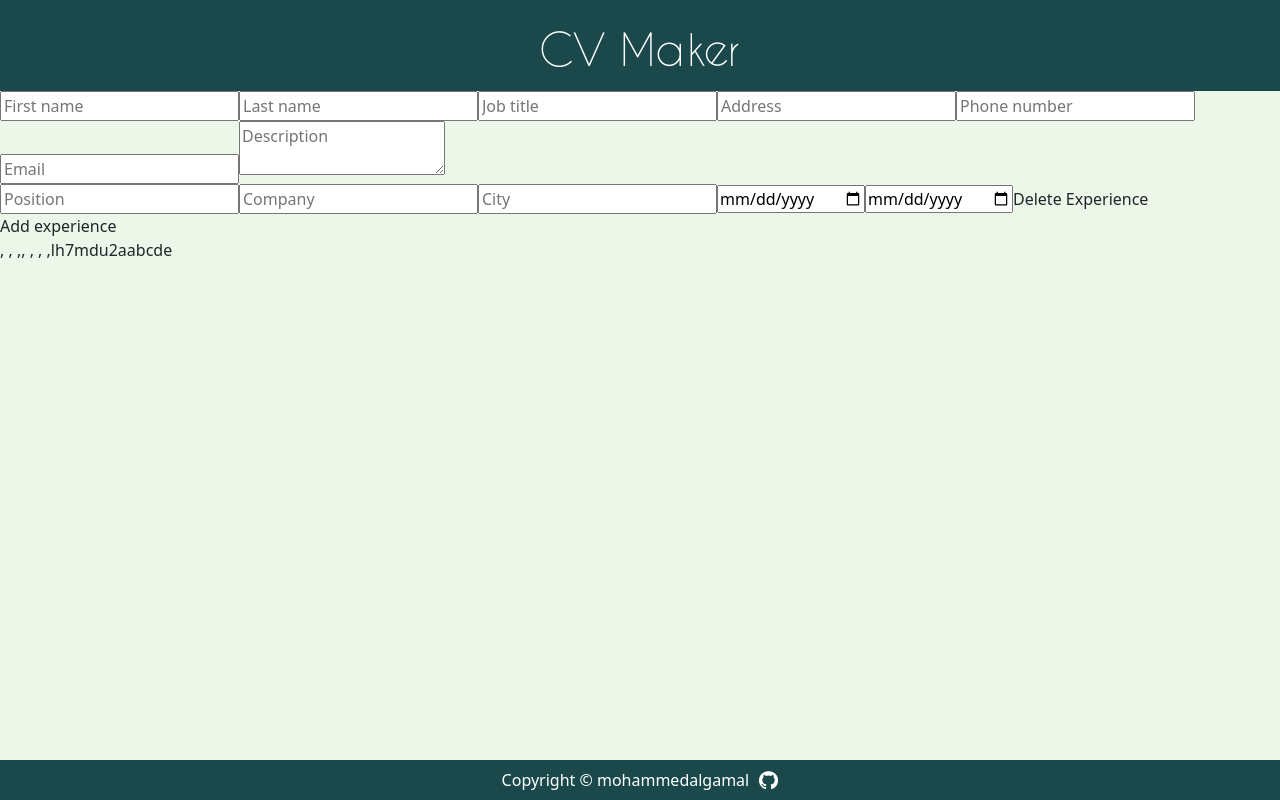
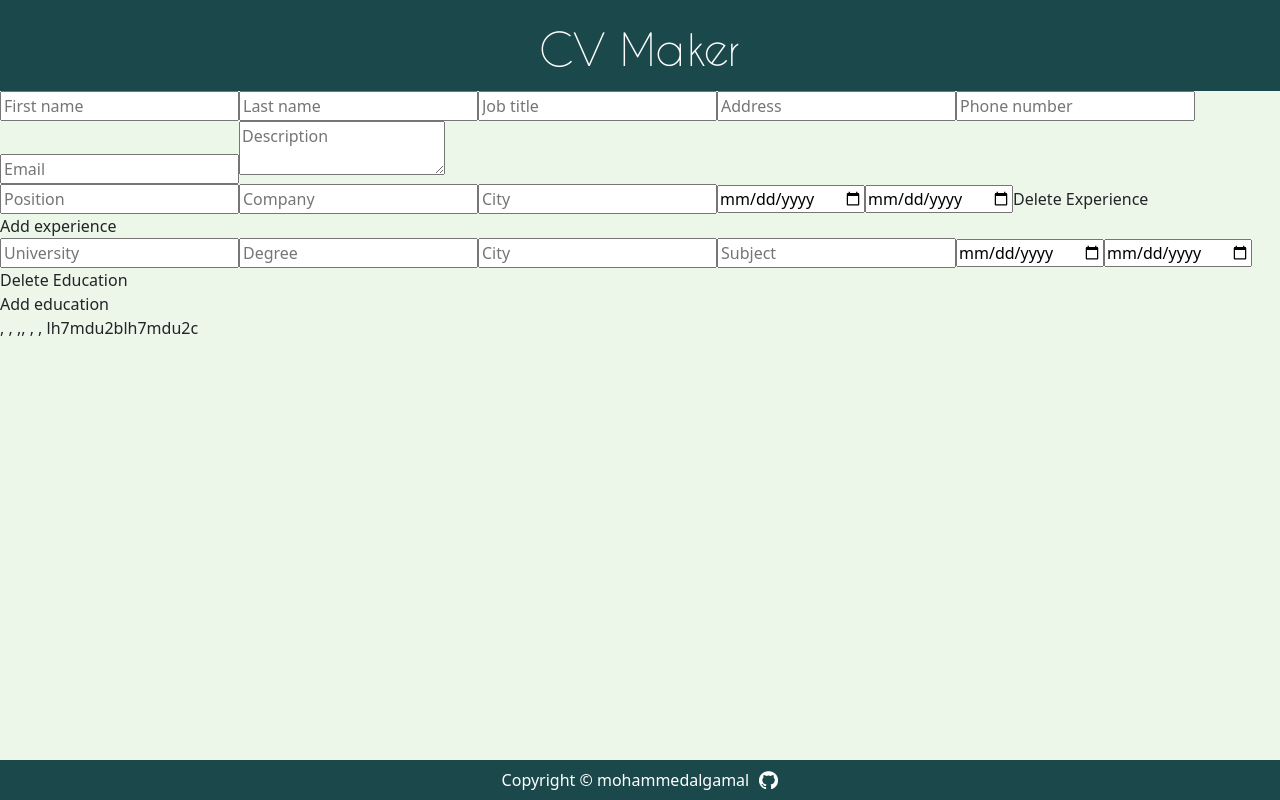
Before and after one commit to mohammedalgamal/CV-Maker, a React (Create React App) app: page / in a window 1280 px wide. Built offline with nearby package versions, Linux system fonts and the light colour scheme.

Commit message:
Add Education component and its main logic

```diff
--- a/src/components/CV.js
+++ b/src/components/CV.js
@@ -12,13 +12,16 @@ export default class CV extends Component {
               description, experiences, educations } = this.props;
 
         return (
-            <div>
+            <div className="CV">
                 {firstName}, {lastName}, {jobTitle},
-                {address}, {phoneNumber}, {email}, {description},
-                {educations}
+                {address}, {phoneNumber}, {email}, {description}
 
                 {experiences.map(experience => {
                     return ([experience.id, experience.position, experience.company, experience.city, experience.startDate, experience.endDate]);
+                })}
+
+                {educations.map(education => {
+                    return ([education.id, education.university, education.city, education.degree, education.subject, education.startDate, education.endDate]);
                 })}
             </div>
         )
--- a/src/components/Data.js
+++ b/src/components/Data.js
@@ -1,5 +1,6 @@
 import { Component } from "react";
 import Experience from "./Experience";
+import Education from "./Education";
 
 export default class Data extends Component {
     // eslint-disable-next-line no-useless-constructor
@@ -9,6 +10,7 @@ export default class Data extends Component {
 
     render() {
         const experiencesUtils = this.props.experiencesUtils;
+        const educationsUtils = this.props.educationsUtils;
 
         return (
             <div className="Data">
@@ -38,13 +40,23 @@ export default class Data extends Component {
                 <div className = "Experiences">
                     {experiencesUtils[0].map(exp => {
                         return <Experience key = {exp.id} id = {exp.id}
-                        handleChangeInExperience = {experiencesUtils[2]}
+                        handleExperienceChange = {experiencesUtils[2]}
                         deleteExperienceObject = {experiencesUtils[3]} />
                     })}
                     <button className="addExperience" onClick={() => {
                         experiencesUtils[1]()}}>Add experience</button>
                 </div>
 
+                <div className = "Educations">
+                    {educationsUtils[0].map(exp => {
+                        return <Education key = {exp.id} id = {exp.id}
+                        handleEducationChange = {educationsUtils[2]}
+                        deleteEducationObject = {educationsUtils[3]} />
+                    })}
+                    <button className="addEducation" onClick={() => {
+                        educationsUtils[1]()}}>Add education</button>
+                </div>
+
             </div>
         )
     }
--- /dev/null
+++ b/src/components/Education.js
@@ -0,0 +1,31 @@
+import { Component } from "react";
+
+export default class Education extends Component {
+    render() {
+        return (
+            <div className="Education">
+                <input type="text" placeholder="University"
+                onChange={(e) => {this.props.handleEducationChange(e, this.props.id, "university")}}></input>
+
+                <input type="text" placeholder="Degree"
+                onChange={(e) => {this.props.handleEducationChange(e, this.props.id, "degree")}}></input>
+
+                <input type="text" placeholder="City"
+                onChange={(e) => {this.props.handleEducationChange(e, this.props.id, "city")}}></input>
+
+                <input type="text" placeholder="Subject"
+                onChange={(e) => {this.props.handleEducationChange(e, this.props.id, "subject")}}></input>
+
+                <input type="date" placeholder="Start date"
+                onChange={(e) => {this.props.handleEducationChange(e, this.props.id, "startDate")}}></input>
+
+                <input type="date" placeholder="End date"
+                onChange={(e) => {this.props.handleEducationChange(e, this.props.id, "endDate")}}></input>
+
+                <button onClick={() => {
+                    this.props.deleteEducationObject(this.props.id)
+                }}>Delete Education</button>
+            </div>
+        );
+    }
+}
--- a/src/components/Experience.js
+++ b/src/components/Experience.js
@@ -5,19 +5,19 @@ export default class Experience extends Component {
         return (
             <div className="Experience">
                 <input type="text" placeholder="Position"
-                onChange={(e) => {this.props.handleChangeInExperience(e, this.props.id, "position")}}></input>
+                onChange={(e) => {this.props.handleExperienceChange(e, this.props.id, "position")}}></input>
 
                 <input type="text" placeholder="Company"
-                onChange={(e) => {this.props.handleChangeInExperience(e, this.props.id, "company")}}></input>
+                onChange={(e) => {this.props.handleExperienceChange(e, this.props.id, "company")}}></input>
 
                 <input type="text" placeholder="City"
-                onChange={(e) => {this.props.handleChangeInExperience(e, this.props.id, "city")}}></input>
+                onChange={(e) => {this.props.handleExperienceChange(e, this.props.id, "city")}}></input>
 
                 <input type="date" placeholder="Start date"
-                onChange={(e) => {this.props.handleChangeInExperience(e, this.props.id, "startDate")}}></input>
+                onChange={(e) => {this.props.handleExperienceChange(e, this.props.id, "startDate")}}></input>
 
                 <input type="date" placeholder="End date"
-                onChange={(e) => {this.props.handleChangeInExperience(e, this.props.id, "endDate")}}></input>
+                onChange={(e) => {this.props.handleExperienceChange(e, this.props.id, "endDate")}}></input>
 
                 <button onClick={() => {
                     this.props.deleteExperienceObject(this.props.id)
--- a/src/components/Main.js
+++ b/src/components/Main.js
@@ -17,13 +17,21 @@ export default class Main extends Component {
             description: "",
             experiences: [{
                 id: uniqid(),
-                position: "a",
-                company: "b",
-                city: "c",
-                startDate: "d",
-                endDate: "e",
+                position: "",
+                company: "",
+                city: "",
+                startDate: "",
+                endDate: "",
             }],
-            educations: [],
+            educations: [{
+                id: uniqid(),
+                university: "",
+                degree: "",
+                city: "",
+                subject: "",
+                startDate: "",
+                endDate: "",
+            }],
         };
     }
 
@@ -66,6 +74,39 @@ export default class Main extends Component {
         });
     };
 
+    addEducationObject = () => {
+        this.setState({
+            educations: this.state.educations.concat({
+                id: uniqid(),
+                university: "",
+                degree: "",
+                city: "",
+                subject: "",
+                startDate: "",
+                endDate: "",
+            })
+        });
+    };
+
+    deleteEducationObject = (id) => {
+        this.setState({
+            educations: this.state.educations.filter(education => education.id !== id)
+        })
+    }
+
+    handleEducationChange = (e, id, data) => {
+        this.setState({
+            educations: this.state.educations.map(education => {
+                if (education.id === id) {
+                    education[data] = e.target.value;
+                    return education;
+                };
+
+                return education;
+            })
+        });
+    };
+
     render() {
         const { firstName, lastName, jobTitle,
              address, phoneNumber, email,
@@ -74,9 +115,15 @@ export default class Main extends Component {
         const experiencesUtils = [experiences, this.addExperienceObject,
              this.handleExperienceChange, this.deleteExperienceObject];
 
+        const educationsUtils = [educations, this.addEducationObject,
+             this.handleEducationChange, this.deleteEducationObject];
+
         return (
             <div className="Main">
-                <Data experiencesUtils = {experiencesUtils} changeData = {this.changeData}></Data>
+                <Data experiencesUtils = {experiencesUtils}
+                 educationsUtils = {educationsUtils}
+                 changeData = {this.changeData}
+                 ></Data>
                 <CV
                 firstName = {firstName}
                 lastName = {lastName}
```
